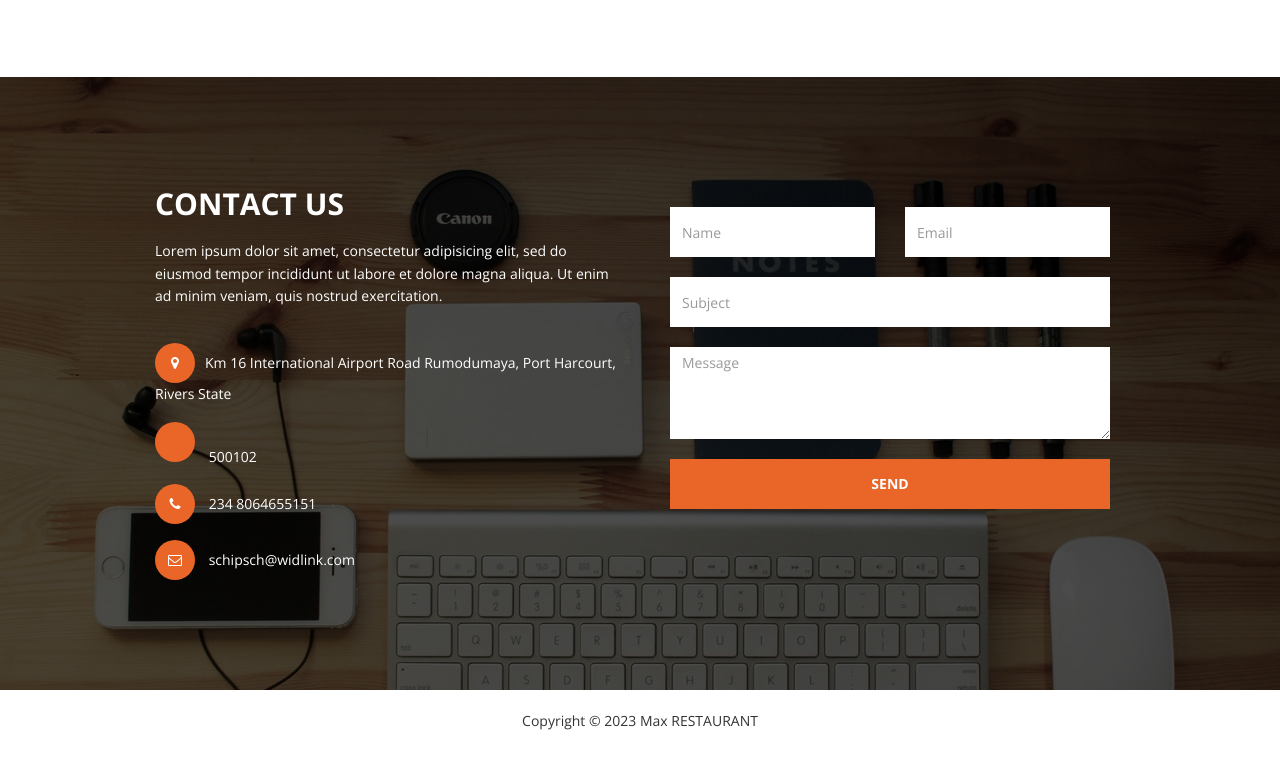
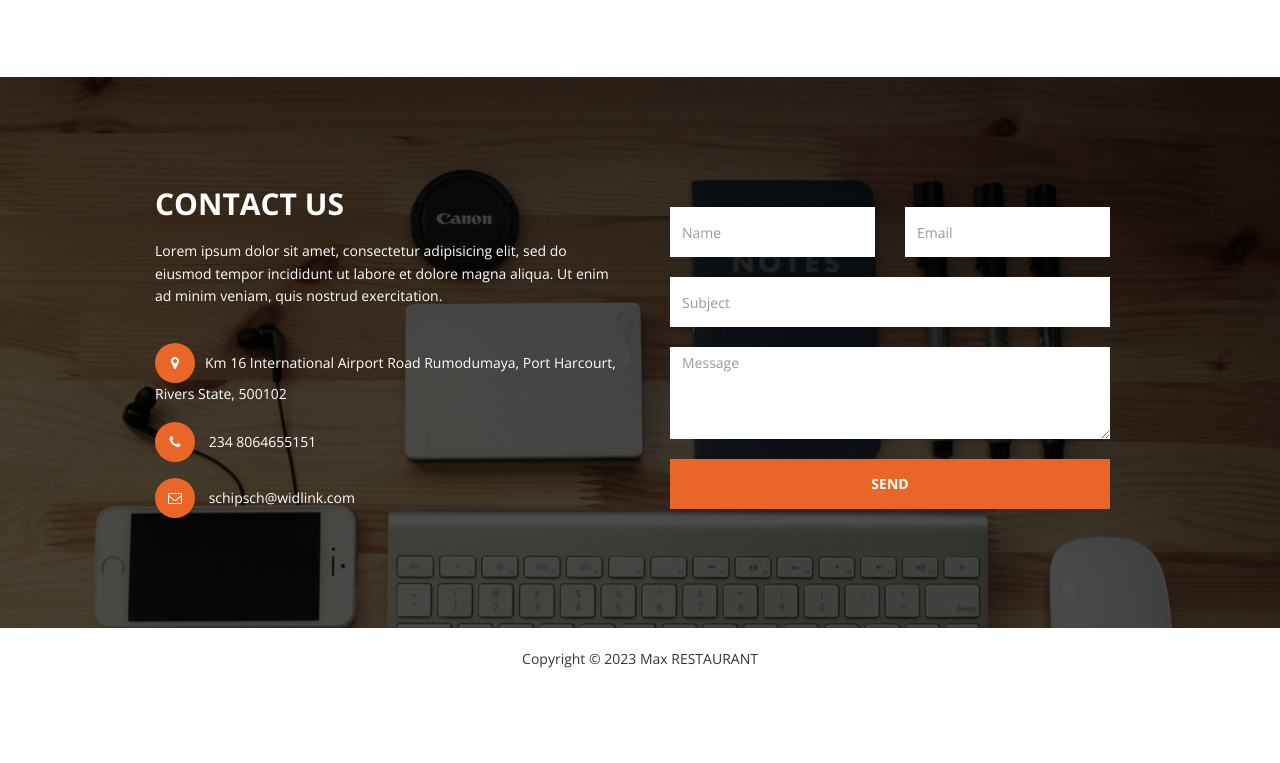
Before and after one commit to Schipbay/max_restauraNT, a plain HTML site: page index.html in a window 1280 px wide. Shown: the part 1834-2597 px from the top of the page. After the commit the page ends 2534 px from the top, so only its background shows below. Drawn offline with nearby package versions, Linux system fonts and the light colour scheme.

Commit message:
Update index.html

```diff
--- a/index.html
+++ b/index.html
@@ -213,8 +213,8 @@
 							<p>Lorem ipsum dolor sit amet, consectetur adipisicing elit, sed do eiusmod tempor incididunt ut labore et
 								dolore magna aliqua. Ut enim ad minim veniam, quis nostrud exercitation. </p>
 							<address>
-								<p><i class="fa fa-map-marker"></i>Km 16 International Airport Road Rumodumaya, Port Harcourt, Rivers State</p>
-								<p><i class="fa fa-Zip Code"></i> 500102</p>
+								<p><i class="fa fa-map-marker"></i>Km 16 International Airport Road Rumodumaya, Port Harcourt,
+									Rivers State, 500102</p>
 								<p><i class="fa fa-phone"></i> 234 8064655151</p>
 								<p><i class="fa fa-envelope-o"></i> schipsch@widlink.com</p>
 							</address>
```
